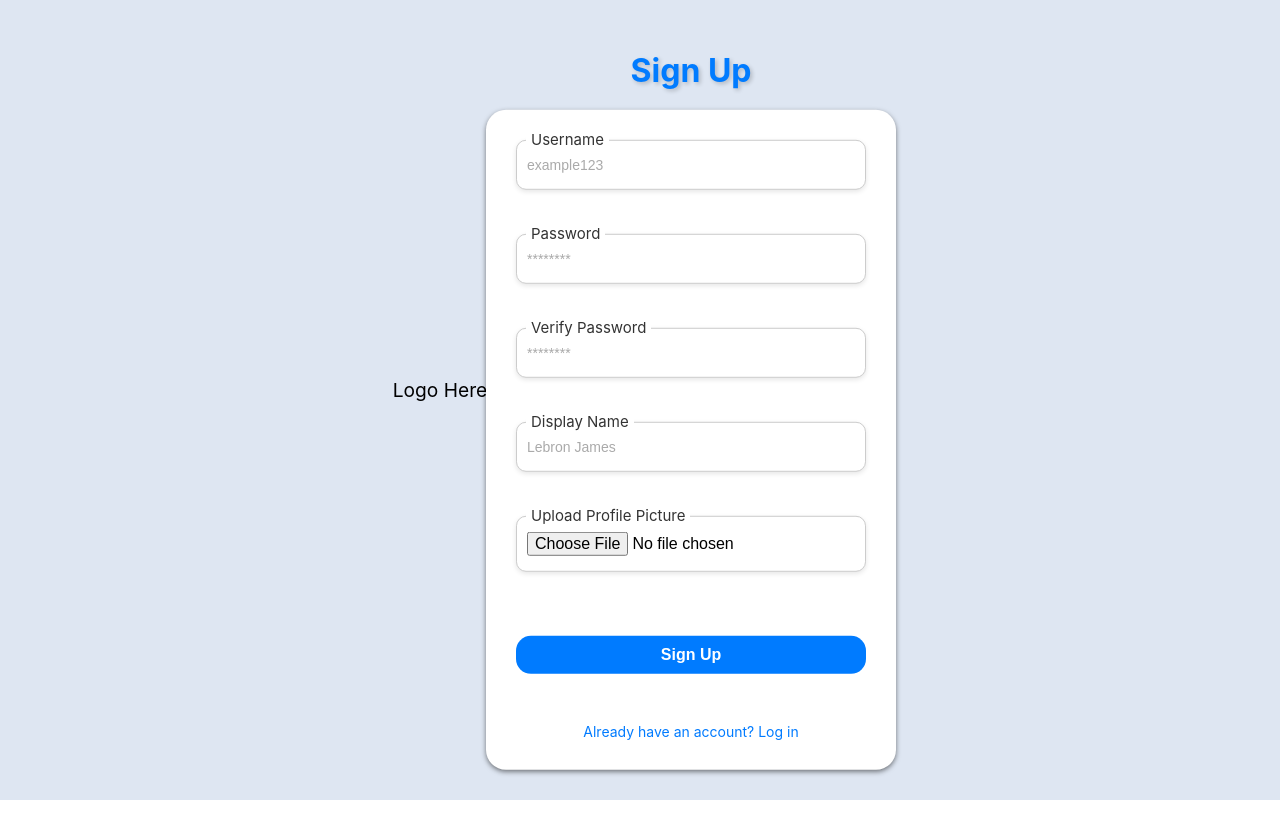
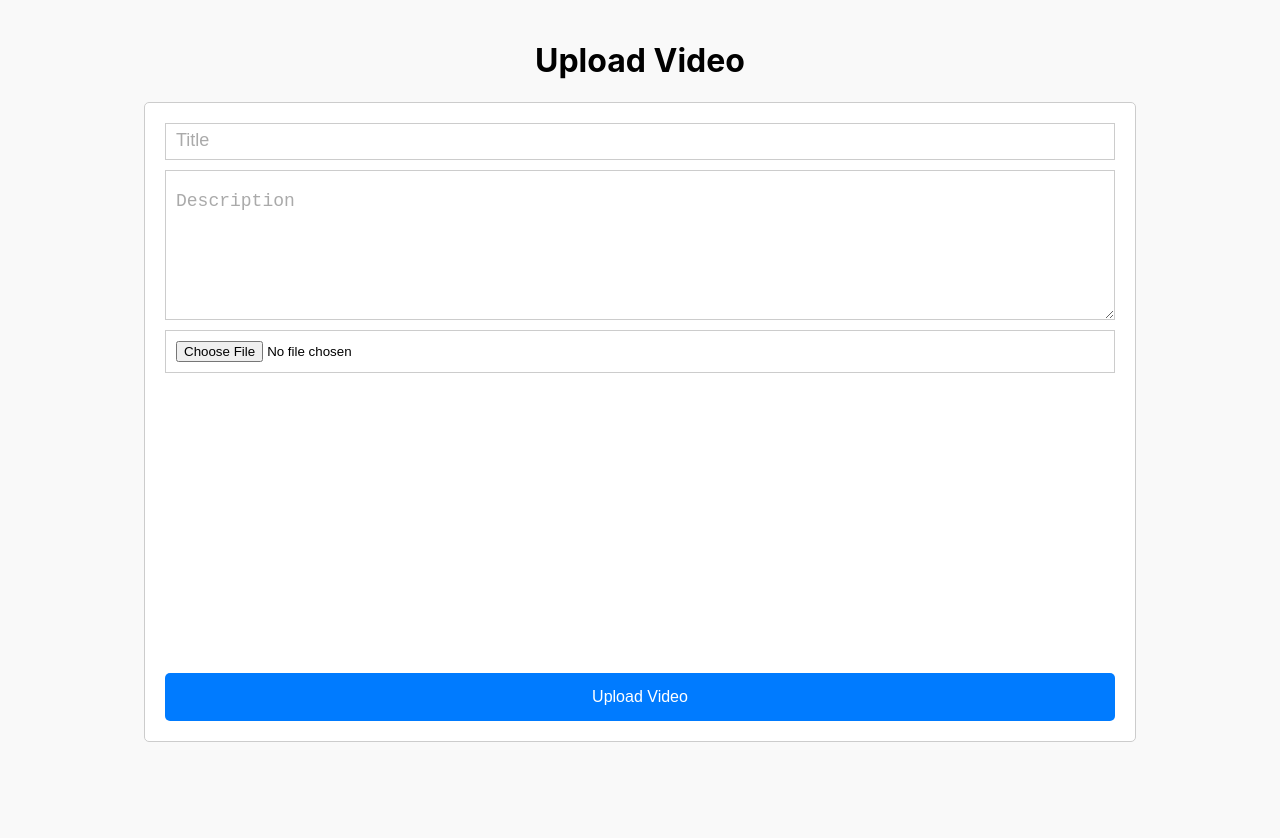
Before and after one commit to maxshabs/project_web, a React (Create React App) app: page / in a window 1280 px wide. Before the commit the page ends 800 px from the top, so only its background shows below. Built offline with nearby package versions, Linux system fonts and the light colour scheme.

Commit message:
final merged sign up, sign in, and upload video

```diff
--- a/src/App.js
+++ b/src/App.js
@@ -7,7 +7,7 @@ import UploadVideo from './upload_video/UploadVideo';
 function App() {
   return (
     <div className="App">
-        <SignUp />
+        <UploadVideo />
     </div>
   );
 }
```
